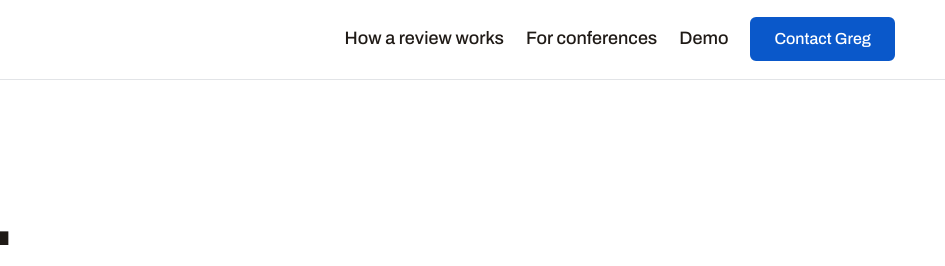
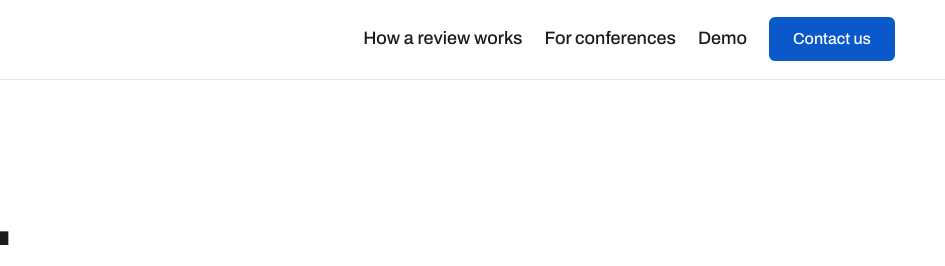
Before and after one commit to Linganator/ospreyreplay-site, a plain HTML site: page index.html in a window 1280 px wide. Shown: the top 266 px of the page, 335-1280 px from the left. Drawn offline with Linux system fonts and the light colour scheme.

Commit message:
Use Contact us instead of Contact Greg
Co-Authored-By: Claude Opus 5.5 <noreply@anthropic.com>
Claude-Session: https://claude.ai/code/session_01QJDxpkJU5V5oUNRMRDZqJq

```diff
--- a/index.html
+++ b/index.html
@@ -229,7 +229,7 @@
       <a href="#how">How a review works</a>
       <a href="#conferences">For conferences</a>
       <a href="#demo">Demo</a>
-      <a class="btn btn-primary" href="#contact">Contact Greg</a>
+      <a class="btn btn-primary" href="#contact">Contact us</a>
     </nav>
   </div>
 </header>
@@ -374,7 +374,7 @@
         <p>Osprey is developed and tested on footage from real college matches.</p>
       </div>
       <div id="contact" class="contact-card" aria-labelledby="contact-title">
-        <h3 id="contact-title">Talk to Greg</h3>
+        <h3 id="contact-title">Contact us</h3>
         <p>For founding membership, a demo, or questions from your coordinator of officials.</p>
         <dl>
           <dt>Email</dt>
@@ -384,7 +384,7 @@
           <dt>Based in</dt>
           <dd>Nebraska</dd>
         </dl>
-        <a class="btn btn-primary" href="mailto:greg@ospreyreplay.com?subject=Osprey%20demo">Email Greg</a>
+        <a class="btn btn-primary" href="mailto:greg@ospreyreplay.com?subject=Osprey%20demo">Email us</a>
       </div>
     </div>
   </section>
```
